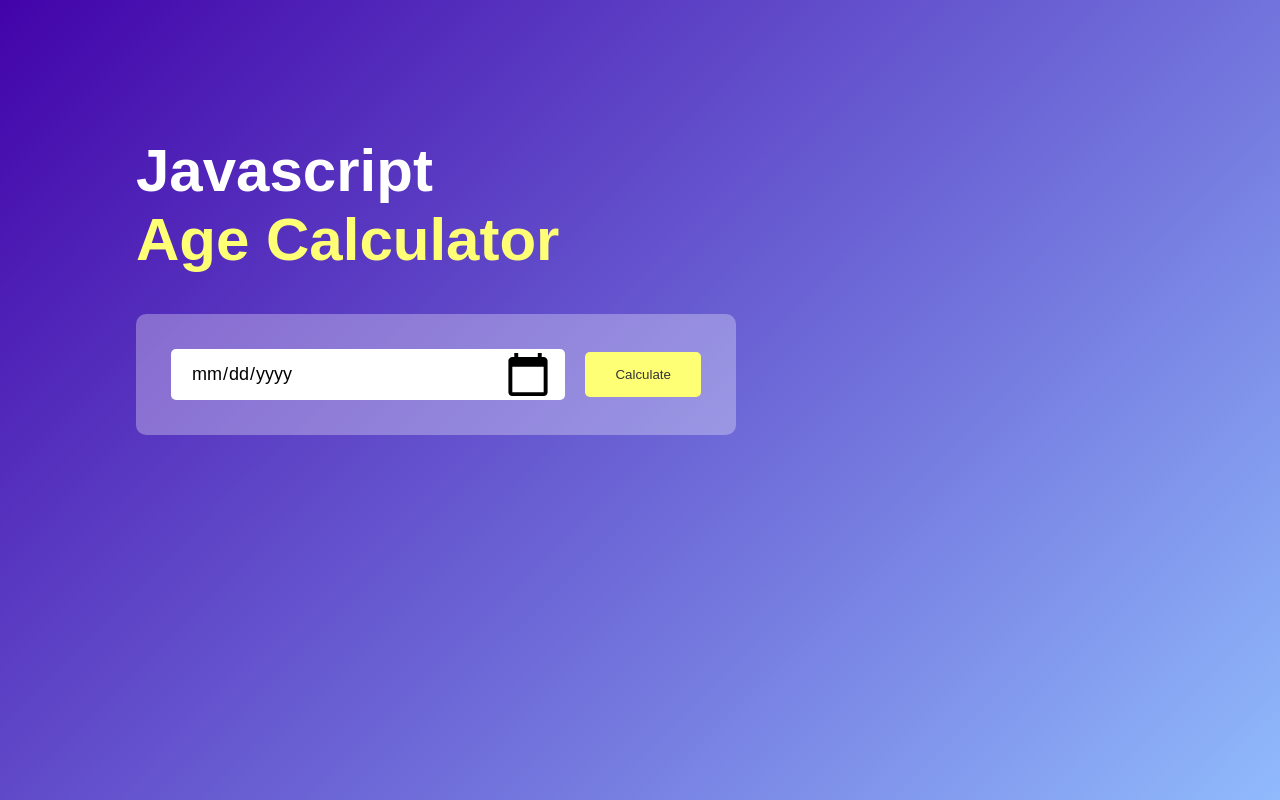
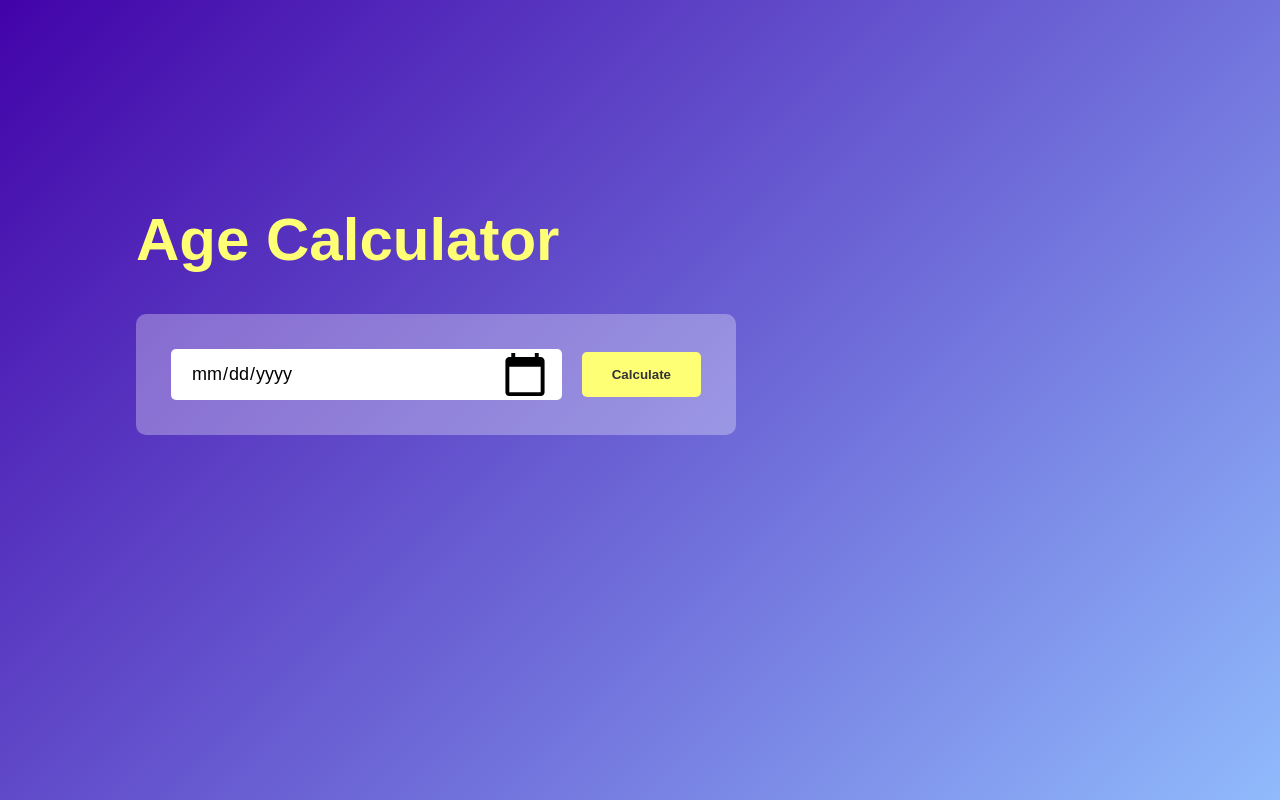
Before and after one commit to ritikroman/age-calculator, a plain HTML site: page index.html in a window 1280 px wide. Drawn offline with Linux system fonts and the light colour scheme.

Commit message:
Update index.html

```diff
--- a/index.html
+++ b/index.html
@@ -10,10 +10,11 @@
 
     <div class="container">
         <div class="calculator">
-            <h1>Javascript <br><span> Age Calculator</span></h1>
+            <h1><br><span> Age Calculator</span></h1>
             <div class="input-box">
                 <input type="date" id="date">
-                <button onclick="calculateAge()">Calculate</button>
+                <button onclick="calculateAge()" class="roman"> <B>Calculate</B></button>
+                <br>
             </div>
             <p id="result"></p>
         </div>
```
